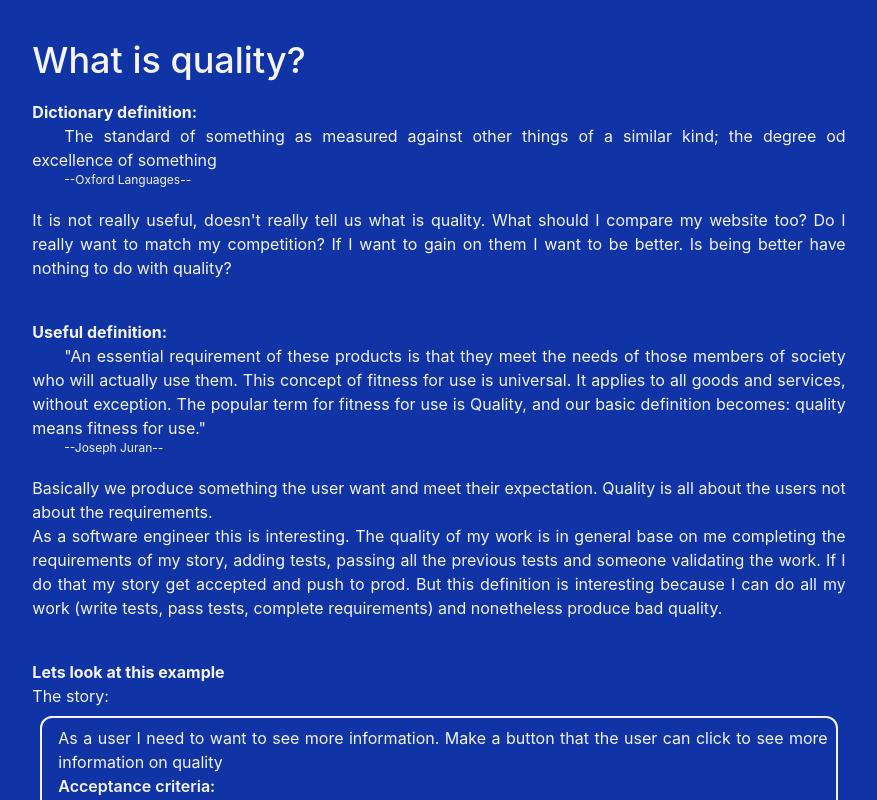
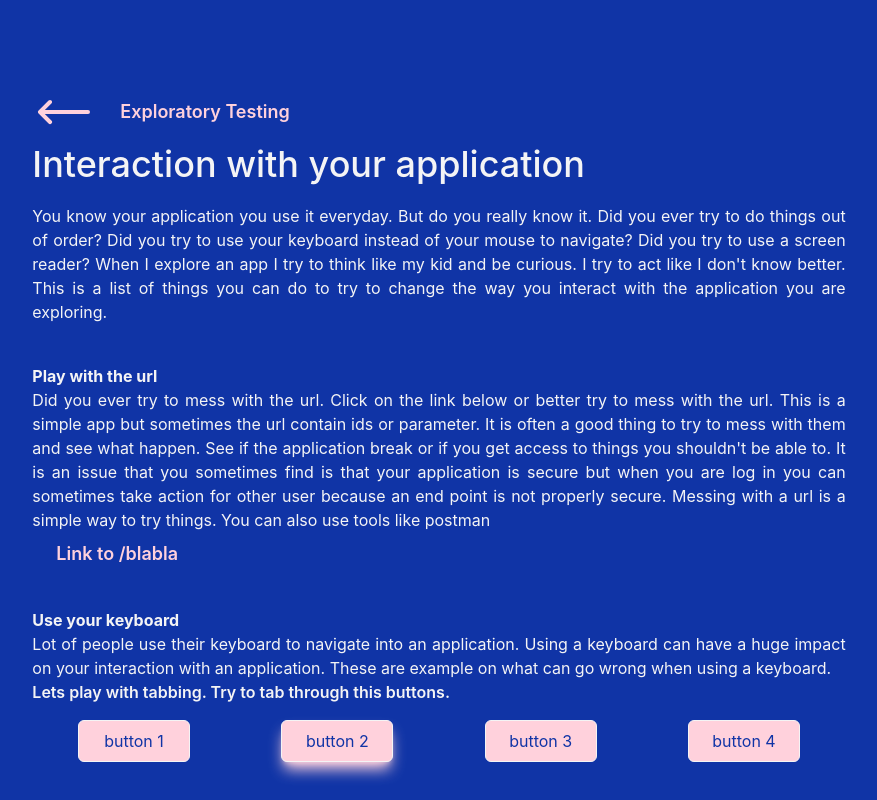
Before and after one commit to willot/Quality, a React (Create React App) app: page /interactions in a window 1280 px wide. Shown: the top 800 px of the page, without its empty margins (201-1078 px from the left). Built offline with nearby package versions, Linux system fonts and the light colour scheme.

Commit message:
fix router issue and keep adding content also add animation on buttons

```diff
--- a/src/index.tsx
+++ b/src/index.tsx
@@ -16,10 +16,9 @@ root.render(
     <React.StrictMode>
         <BrowserRouter>
             <Routes>
-                <Route path="/" element={<App/>}>
-                    <Route path="/exploratoryTesting" element={<ExploratoryTesting/>}/>
-                    <Route path="/interactions" element={<Interactions/>}/>
-                </Route>
+                <Route path="/" element={<App/>}/>
+                <Route path="/exploratoryTesting" element={<ExploratoryTesting/>}/>
+                <Route path="/interactions" element={<Interactions/>}/>
                 <Route path="*" element={<NoPage/>}/>
             </Routes>
         </BrowserRouter>
--- a/src/pages/ExploratoryTesting.tsx
+++ b/src/pages/ExploratoryTesting.tsx
@@ -69,7 +69,7 @@ export const ExploratoryTesting = () => {
                     the system this kind help you create better hypothesis You are more likely to catch things.</p>
                 </section>
                 <section>
-                    <h2>What do you need to focus on?</h2>
+                    <h2 className="font-bold pt-10">What do you need to focus on?</h2>
                     <p>This 4 sections are based on the "Explore it!" book</p>
                     NEED TO CHANGE THE NAMES
                     <ul>Sequences and interactions</ul>
--- a/src/pages/Interactions.tsx
+++ b/src/pages/Interactions.tsx
@@ -1,16 +1,67 @@
 import {Link} from "react-router-dom";
 import {ArrowLongLeftIcon} from "@heroicons/react/24/solid";
+import {ExampleButton} from "../components/ExampleButton";
 
 export const Interactions = () => {
     return (
         <section className="bg-blue flex flex-row justify-center w-full">
             <section
                 className="bg-blue h-full text-white text-justify py-10 px-5 w-11/12 md:w-9/12 lg:w-8/12 xl:w7/12 2xl:w-5/12">
-                <Link to="/exploratoryTesting" className="flex flex-row items-center pt-10">
+                <Link to="/exploratoryTesting" className="flex flex-row items-center mt-10">
                     <ArrowLongLeftIcon className="text-pink h-16 w-16"/>
                     <span className="text-pink text-lg font-semibold w-52 pl-6">Exploratory Testing</span>
                 </Link>
-                <h1>Interaction with your application</h1>
+                <h1 className="text-4xl font-medium pb-5">Interaction with your application</h1>
+                <p>You know your application you use it everyday. But do you really know it. Did you ever try to do
+                    things out of order? Did you try to use your keyboard instead of your mouse to navigate? Did you
+                    try to use a screen reader?
+                    When I explore an app I try to think like my kid and be curious. I try to act like I don't know
+                    better.
+                    This is a list of things you can do to try to change the way you interact with the application you
+                    are exploring.
+                </p>
+                <section className="py-10">
+                    <h2 className="font-bold">Play with the url</h2>
+                    <p>Did you ever try to mess with the url. Click on the link below or better try to mess with the
+                        url.
+                        This is a simple app but sometimes the url contain ids or parameter. It is often a
+                        good thing to try to mess with them and see what happen. See if the application break or if you
+                        get
+                        access to things you shouldn't be able to. It is an issue that you sometimes find is that your
+                        application is secure but when you are log in you can sometimes take action for other user
+                        because an
+                        end point is not properly secure. Messing with a url is a simple way to try things. You can also
+                        use
+                        tools like postman</p>
+                    <Link to="/blabla" className="flex flex-row items-center mt-2">
+                        <span className="text-pink text-lg font-semibold w-52 pl-6">Link to /blabla</span>
+                    </Link>
+                </section>
+                <section className="pb-10">
+                    <h2 className="font-bold">Use your keyboard</h2>
+                    <p>Lot of people use their keyboard to navigate into an application. Using a
+                        keyboard can have a huge impact on your interaction with an application. These are example on
+                        what
+                        can go wrong when using a keyboard.</p>
+                    <section>
+                        <h3 className="font-semibold">Lets play with tabbing. Try to tab through this buttons.</h3>
+                    </section>
+                    <section className="grid grid-rows-2 grid-flow-col justify-items-center md:grid-rows-1 pt-4">
+                        <button tabIndex={0}
+                                className="bg-pink text-blue w-28 border border-white rounded-md mb-2 p-2 active:translate-y-0.5 duration-200 active:bg-white">button 1
+                        </button>
+                        <button tabIndex={3}
+                                className="shadow-lg shadow-pink bg-pink text-blue w-28 border border-white rounded-md mb-2 p-2 active:translate-y-0.5 duration-200 active:bg-white">button 2
+                        </button>
+                        <button tabIndex={1}
+                                className="bg-pink text-blue w-28 border border-white rounded-md mb-2 p-2 active:translate-y-0.5 duration-200 active:bg-white">button 3
+                        </button>
+                        <button tabIndex={2}
+                                className="bg-pink text-blue w-28 border border-white rounded-md mb-2 p-2 active:translate-y-0.5 duration-200 active:bg-white">button 4
+                        </button>
+                    </section>
+
+                </section>
             </section>
         </section>
     )
--- a/src/pages/NoPage.tsx
+++ b/src/pages/NoPage.tsx
@@ -5,7 +5,7 @@ export const NoPage = () => {
     return (
         <section className="bg-blue flex flex-column justify-center w-full">
             <section
-                className="bg-blue h-full text-white text-justify py-10 px-5 w-11/12 md:w-9/12 lg:w-8/12 xl:w7/12 2xl:w-5/12">
+                className="bg-blue h-screen text-white text-justify py-10 px-5 w-11/12 md:w-9/12 lg:w-8/12 xl:w7/12 2xl:w-5/12">
                 <h1 className="text-xl text-pink font-bold pb-10">Good try! but this page doesn't exist</h1>
                 <section>
                     <h2 className="text-white font-bold">Where do you want to go?</h2>
@@ -13,10 +13,11 @@ export const NoPage = () => {
                         <span className="text-pink text-lg font-semibold w-52">Quality</span>
                         <ArrowLongRightIcon className="text-pink h-16 w-16"/>
                     </Link>
-                    <Link to="/exploratoryTesting" className="flex flex-row items-center">
+                    <Link to="/exploratoryTesting" className="flex flex-row items-center pb-6">
                         <span className="text-pink text-lg font-semibold w-52">Exploratory Testing</span>
                         <ArrowLongRightIcon className="text-pink h-16 w-16"/>
                     </Link>
+                    <p>If you came here from my 'blabla' link example than click on this link to go back where you were.</p>
                     <Link to="/interactions" className="flex flex-row items-center">
                         <span className="text-pink text-lg font-semibold w-52">Interactions</span>
                         <ArrowLongRightIcon className="text-pink h-16 w-16"/>
```
